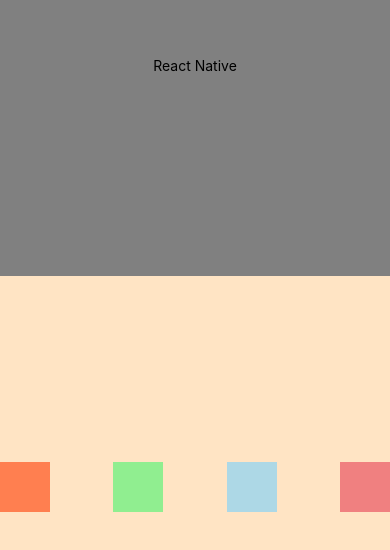
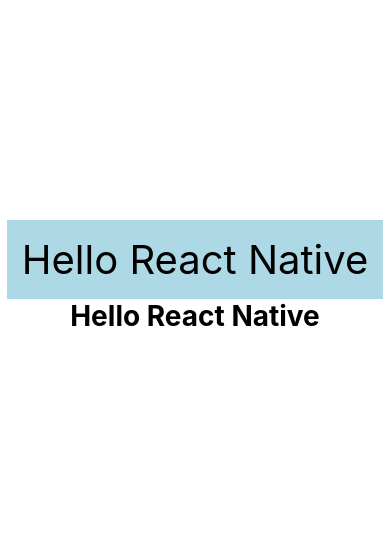
Before and after one commit to akdoganalibugra/rn-tutorial101, a React Native app in the folder HelloReactNativeApp/: screen / in a window 390 px wide. Shown: the part 146-696 px from the top of the page. Built offline with nearby package versions, Linux system fonts and the light colour scheme.

Commit message:
components

```diff
--- a/HelloReactNativeApp/App.js
+++ b/HelloReactNativeApp/App.js
@@ -1,63 +1,22 @@
 import { StyleSheet, Text, View } from "react-native";
+import Title from "./src/components/Title";
+import Header from "./src/components/Header";
 
-export default function App() {
+const App = () => {
   return (
     <View style={styles.container}>
-      <View style={styles.box1}>
-        <Text>React Native</Text>
-      </View>
-      <View style={styles.box2}>
-        <View style={[styles.child, styles.child1]}></View>
-        <View style={[styles.child, styles.child2]}></View>
-        <View style={[styles.child, styles.child3]}></View>
-        <View style={[styles.child, styles.child4]}></View>
-      </View>
+      <Header />
+      <Title />
     </View>
   );
-}
+};
 
 const styles = StyleSheet.create({
   container: {
     flex: 1,
-    backgroundColor: "dodgerblue",
-    flexDirection: "column",
-  },
-  box1: {
-    flex: 1,
-    backgroundColor: "gray",
-    flexDirection: "column",
     justifyContent: "center",
     alignItems: "center",
   },
-  // child4: {
-  //   flex: 1,
-  //   backgroundColor: "lightcoral",
-  // },
-  // child5: {
-  //   flex: 1,
-  //   backgroundColor: "lightseagreen",
-  // },
-  box2: {
-    flex: 1,
-    backgroundColor: "bisque",
-    flexDirection: "row",
-    justifyContent: "space-between",
-    alignItems: "center",
-  },
-  child: {
-    width: 50,
-    height: 50,
-  },
-  child1: {
-    backgroundColor: "coral",
-  },
-  child2: {
-    backgroundColor: "lightgreen",
-  },
-  child3: {
-    backgroundColor: "lightblue",
-  },
-  child4: {
-    backgroundColor: "lightcoral",
-  },
 });
+
+export default App;
--- /dev/null
+++ b/HelloReactNativeApp/src/components/Header.js
@@ -0,0 +1,22 @@
+import { View, Text, StyleSheet } from "react-native";
+
+const Header = () => {
+  return (
+    <View style={styles.header}>
+      <Text style={styles.text}>Hello React Native</Text>
+    </View>
+  );
+};
+
+const styles = StyleSheet.create({
+  header: {
+    backgroundColor: "lightblue",
+    padding: 15,
+  },
+  text: {
+    fontSize: 40,
+    textAlign: "center",
+  },
+});
+
+export default Header;
--- /dev/null
+++ b/HelloReactNativeApp/src/components/Title.js
@@ -0,0 +1,18 @@
+import { StyleSheet, Text, View } from "react-native";
+
+const Title = () => {
+  return (
+    <View>
+      <Text style={styles.title}>Hello React Native</Text>
+    </View>
+  );
+};
+
+const styles = StyleSheet.create({
+  title: {
+    fontSize: 28,
+    fontWeight: "700",
+  },
+});
+
+export default Title;
```
